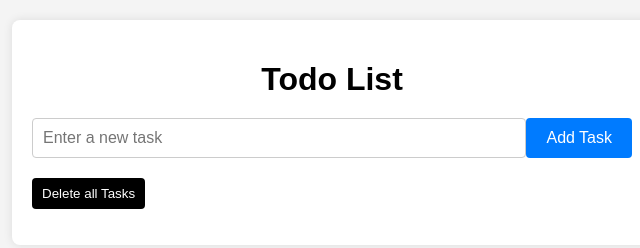
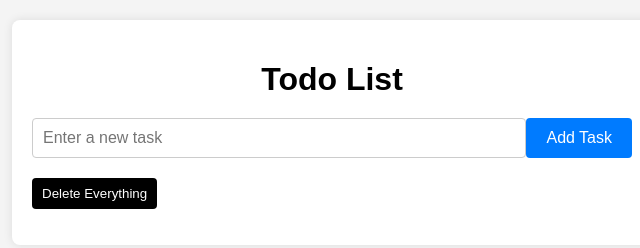
Before and after one commit to Yuva-aj/to-do, a website: page index.html in a window 1280 px wide. Shown: the full height of the page, 308-948 px from the left. Drawn offline with Linux system fonts and the light colour scheme; no server answers.

Commit message:
updated html again and again

```diff
--- a/index.html
+++ b/index.html
@@ -15,7 +15,7 @@
             <input type="text" name="task" placeholder="Enter a new task">
             <input type="submit" value="Add Task">
         </form>
-        <button id="delete-all-btn">Delete all Tasks</button>
+        <button id="delete-all-btn">Delete Everything</button>
         <ul>
             <!-- Todo list items will be dynamically updated here -->
         </ul>
```
